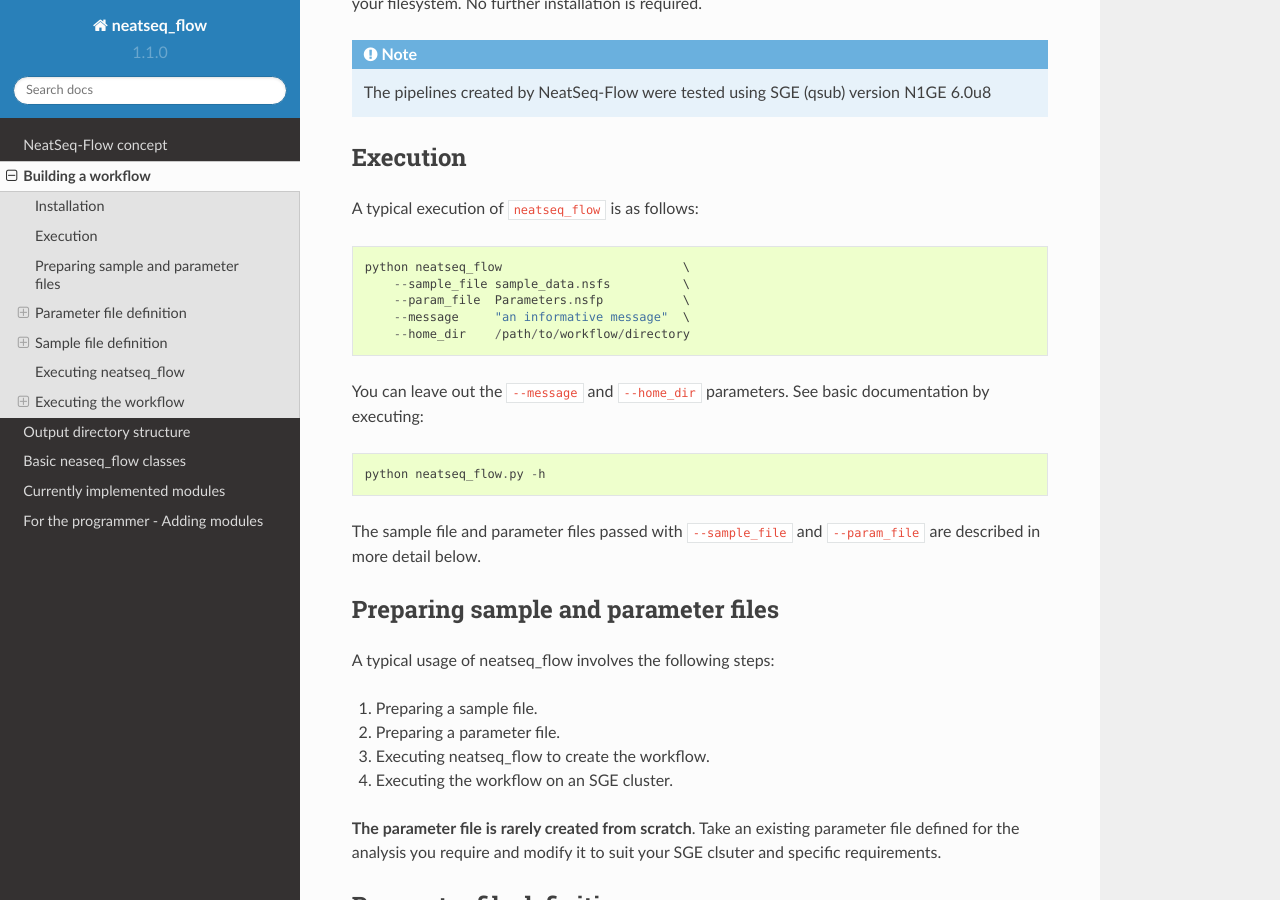
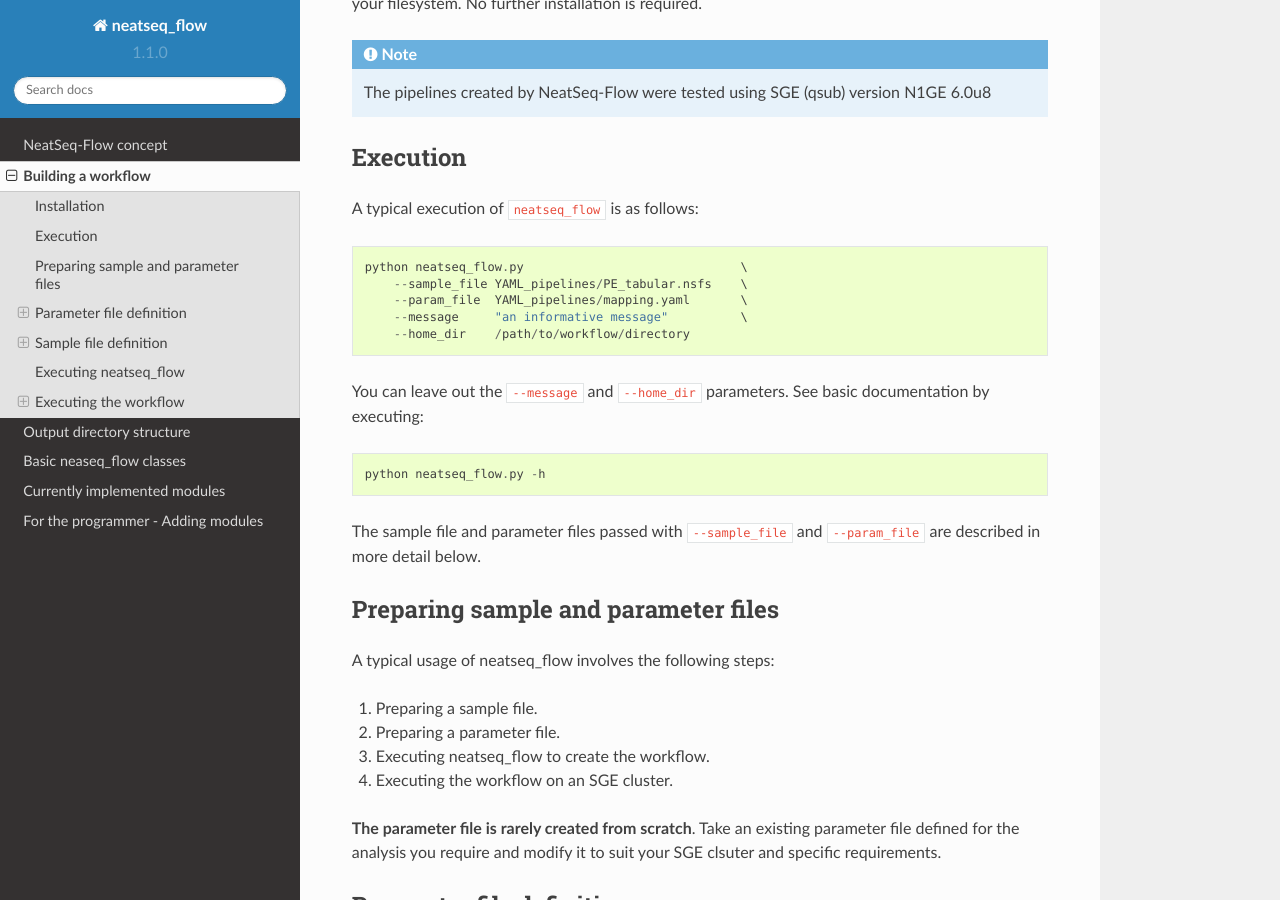
Before and after one commit to bioinfo-core-BGU/neatseq-flow, a Sphinx documentation site: the page built from doc/source/02.build_WF.rst, in a window 1280 px wide and 900 px high, scrolled down 908 px. Built offline with Sphinx 7.4.7 and the Read the Docs theme 2.0.0, drawn with Linux system fonts in a browser that asks for light colours.

Commit message:
preparing for easy getting started

```diff
--- a/doc/source/02.build_WF.rst
+++ b/doc/source/02.build_WF.rst
@@ -23,10 +23,10 @@ Execution
 
 A typical execution of ``neatseq_flow`` is as follows::
 
-    python neatseq_flow                         \
-        --sample_file sample_data.nsfs          \
-        --param_file  Parameters.nsfp           \
-        --message     "an informative message"  \
+    python neatseq_flow.py                              \
+        --sample_file YAML_pipelines/PE_tabular.nsfs    \
+        --param_file  YAML_pipelines/mapping.yaml       \
+        --message     "an informative message"          \
         --home_dir    /path/to/workflow/directory
 
 You can leave out the ``--message`` and ``--home_dir`` parameters.
```
Also changed, not shown: 1 other file.
